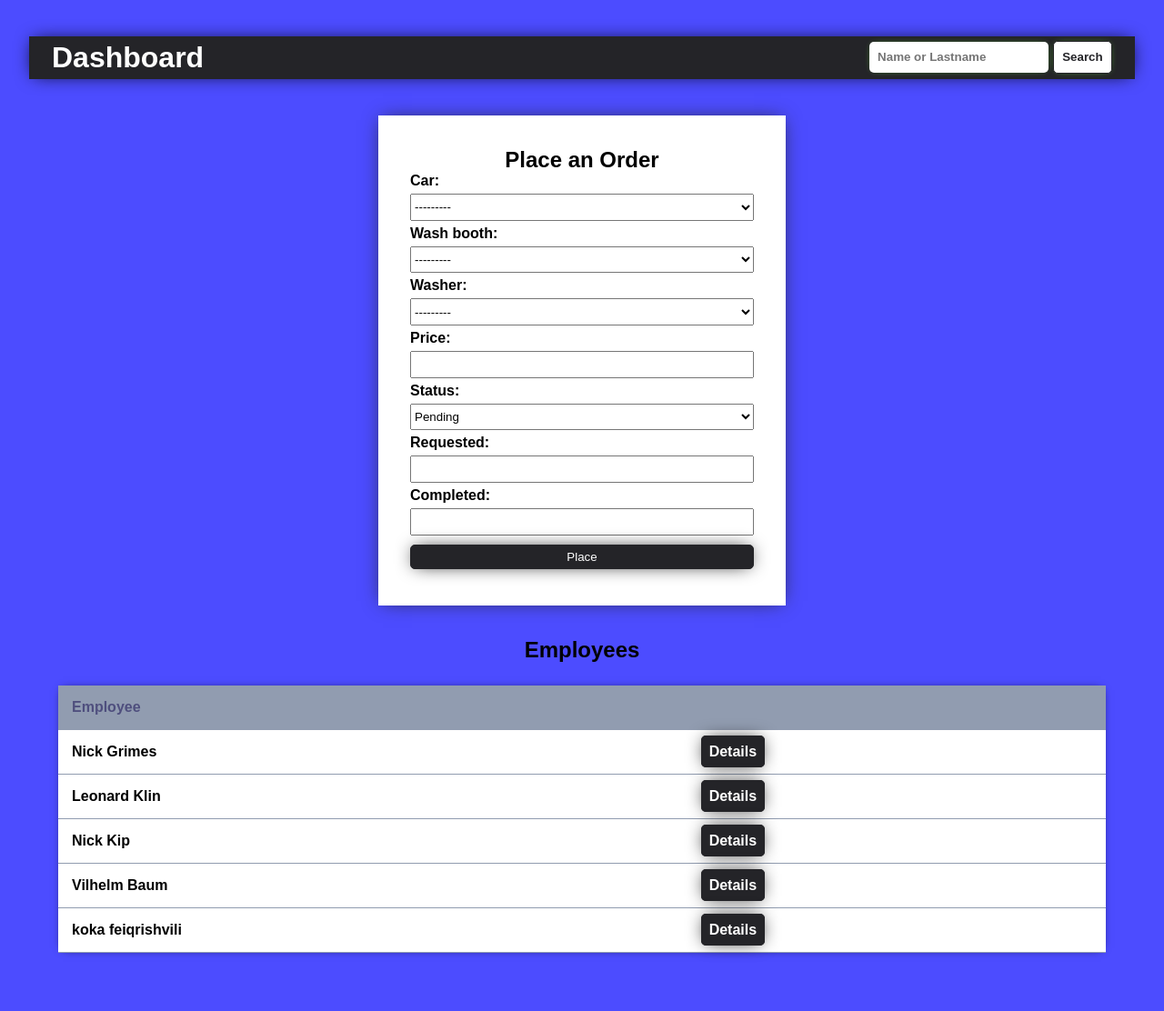
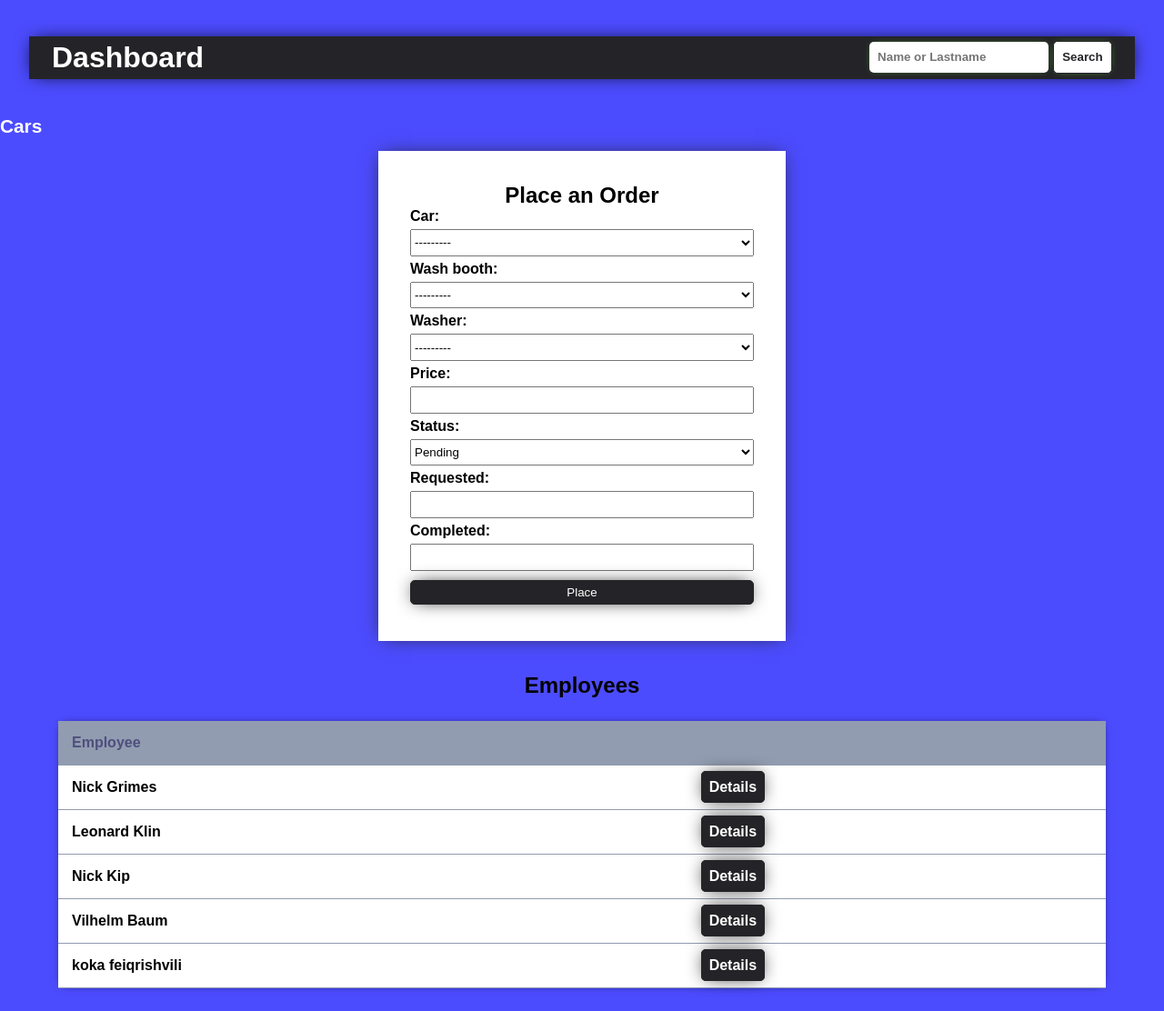
Before and after one commit to Christus5/Car-Wash, a Django app: page / in a window 1280 px wide. Shown: the whole page at 91% size. Before the commit the page ends 1053 px from the top, so only its background shows below. Run offline with Django 3.2, Linux system fonts and the light colour scheme; data comes from the database, SQL or seed files in the repository; both versions use the stored data as it was after the commit.

Commit message:
add cars view and basic logic of pagination

```diff
--- a/static/washapp/base.css
+++ b/static/washapp/base.css
@@ -198,3 +198,15 @@ a:hover {
     padding: 0.4em 0;
     margin: 5px 0;
 }
+
+.grid {
+    display: grid;
+    width: 100%;
+    grid-template-columns: 1fr 1fr 1fr;
+    grid-column-gap: 15px;
+    grid-row-gap: 15px;
+}
+
+.card {
+    width: 100%;
+}
--- a/washapp/templates/washapp/index.html
+++ b/washapp/templates/washapp/index.html
@@ -12,6 +12,18 @@
                 </form>
             </div>
         </header>
+        <section class="page-content">
+            <header>
+                <h2></h2>
+            </header>
+            <section>
+                <ul>
+                    <li>
+                        <a href="{% url 'cars' 0 %}">Cars</a>
+                    </li>
+                </ul>
+            </section>
+        </section>
 
 
         <section class="page-content">
@@ -20,7 +32,8 @@
                     <h2>Place an Order</h2>
                 </header>
                 <section>
-                    <form class="order-form">
+                    <form class="order-form" method="post">
+                        {% csrf_token %}
                         {{ order_form }}
                         <button type="submit" class="btn">Place</button>
                     </form>
--- a/washapp/urls.py
+++ b/washapp/urls.py
@@ -2,9 +2,11 @@ from django.urls import path
 
 from .views import index_view
 from .views import detail_view
+from .views import cars_view
 
 
 urlpatterns = [
     path('', index_view, name='index'),
-    path('employee/<int:employee_id>/', detail_view, name='detail')
+    path('employee/<int:employee_id>/', detail_view, name='detail'),
+    path('cars/<int:page>/', cars_view,name='cars')
 ]
--- a/washapp/views.py
+++ b/washapp/views.py
@@ -1,6 +1,8 @@
 from django.db.models import Q
 from django.shortcuts import render, get_object_or_404
 from django.http import HttpResponseRedirect
+from django.template.defaulttags import register
+
 
 from .models import CarWashBooth
 from .models import Car
@@ -8,6 +10,11 @@ from .models import Order
 from .models import Employee
 
 from .forms import OrderForm
+
+
+@register.filter
+def get_range(value):
+    return range(value + 1)
 
 
 # Create your views here.
@@ -32,6 +39,13 @@ def index_view(request, *args, **kwargs):
 
     return render(request, 'washapp/index.html', context)
 
+def cars_view(request, page):
+    return render(request, 'washapp/cars.html', {
+        'cars': Car.objects.all()[page * 5:(5 * page) + 5],
+        'current_page': page,
+        'pages': int(Car.objects.count() / 5)
+    })
+
 
 def detail_view(request, employee_id):
     employee = get_object_or_404(Employee, pk=employee_id)
```
Also changed, not shown: washapp/templates/washapp/cars.html (added, +24 -0 lines), db.sqlite3.
